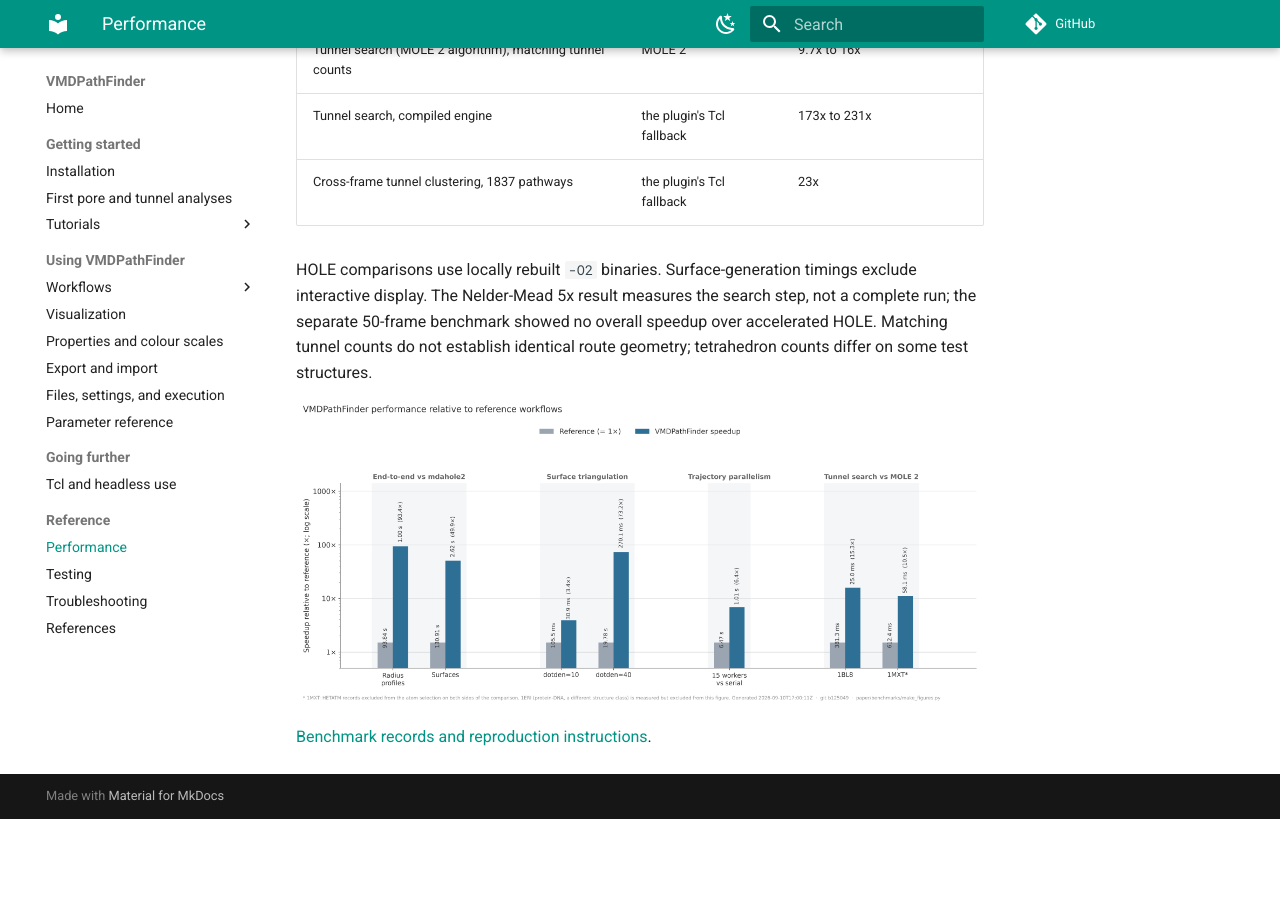
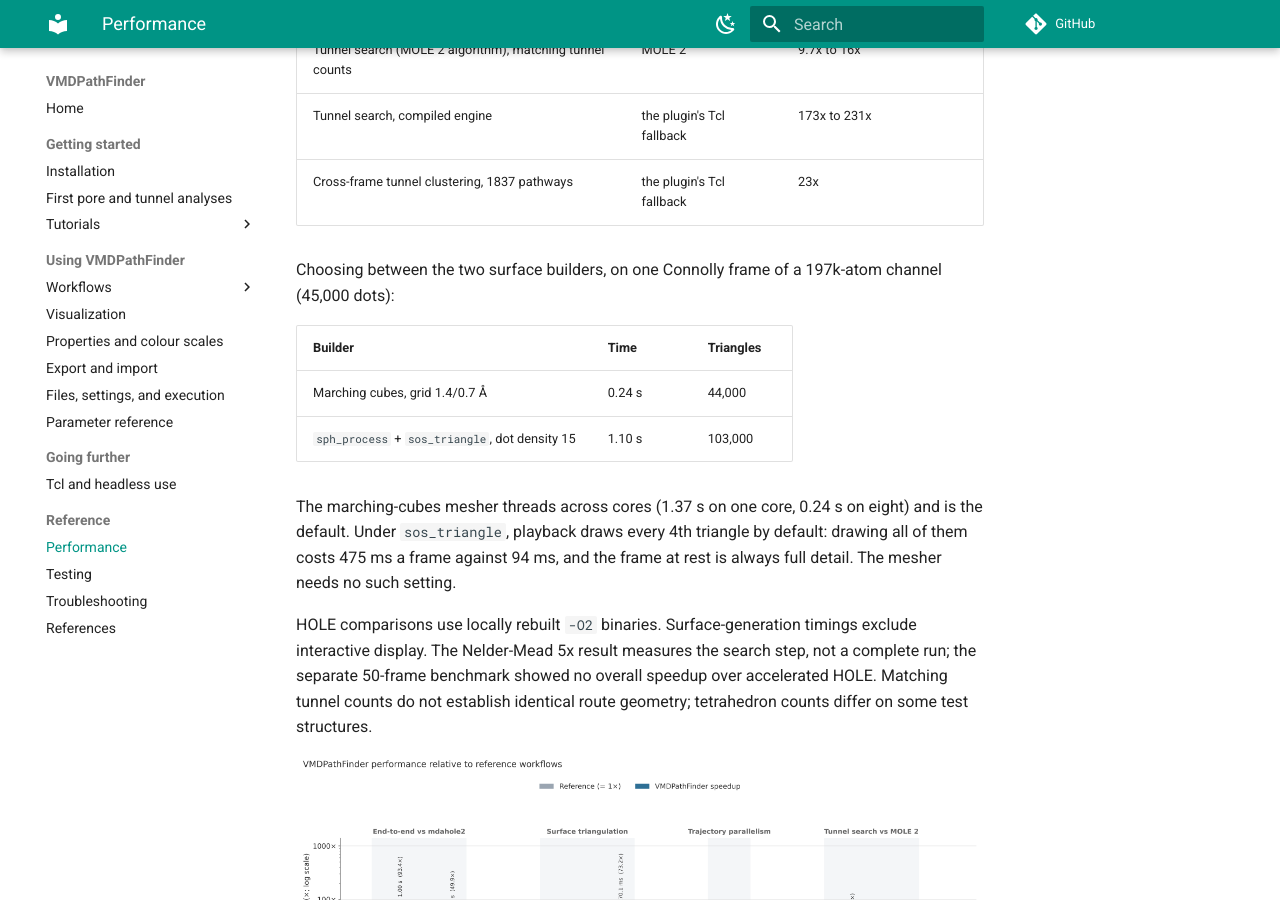
Before and after one commit to aminkvh/VMDHole, an MkDocs documentation site: the page built from docs/performance.md, in a window 1280 px wide and 900 px high, scrolled down 716 px. Built offline with MkDocs 1.6.1 and Material for MkDocs 9.7.7, drawn with Linux system fonts in a browser that asks for light colours; comment, search, counter and statistics services are not loaded; before the commit the page ends 1535 px from its top, so only the background shows below that.

Commit message:
docs: record the mesher and playback measurements

```diff
--- a/docs/performance.md
+++ b/docs/performance.md
@@ -19,6 +19,19 @@ each benchmark.
 | Tunnel search, compiled engine | the plugin's Tcl fallback | 173x to 231x |
 | Cross-frame tunnel clustering, 1837 pathways | the plugin's Tcl fallback | 23x |
 
+Choosing between the two surface builders, on one Connolly frame of a 197k-atom
+channel (45,000 dots):
+
+| Builder | Time | Triangles |
+|---|---|---|
+| Marching cubes, grid 1.4/0.7 Å | 0.24 s | 44,000 |
+| `sph_process` + `sos_triangle`, dot density 15 | 1.10 s | 103,000 |
+
+The marching-cubes mesher threads across cores (1.37 s on one core, 0.24 s on
+eight) and is the default. Under `sos_triangle`, playback draws every 4th
+triangle by default: drawing all of them costs 475 ms a frame against 94 ms,
+and the frame at rest is always full detail. The mesher needs no such setting.
+
 HOLE comparisons use locally rebuilt `-O2` binaries. Surface-generation timings
 exclude interactive display. The Nelder-Mead 5x result measures the search
 step, not a complete run; the separate 50-frame benchmark showed no overall
```
